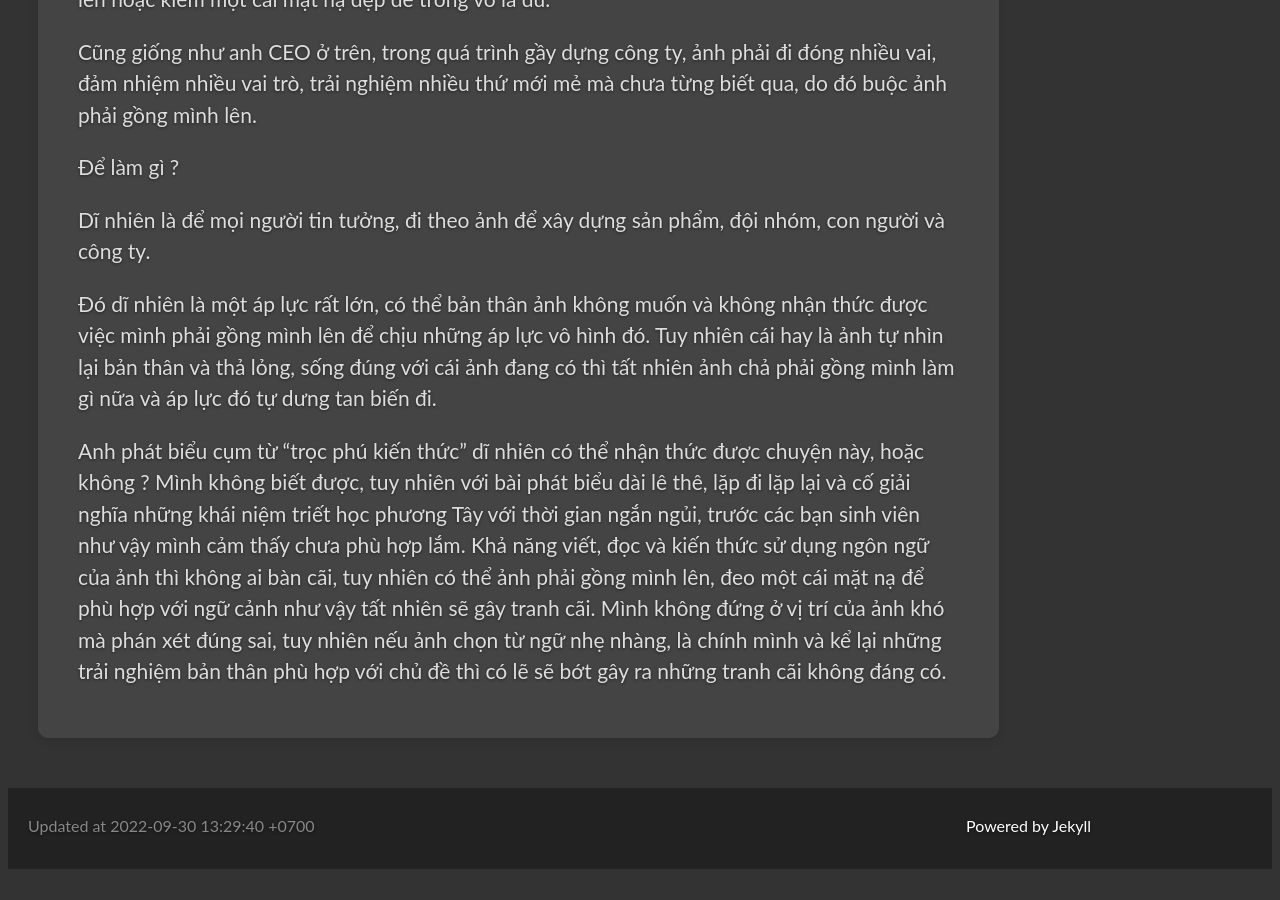
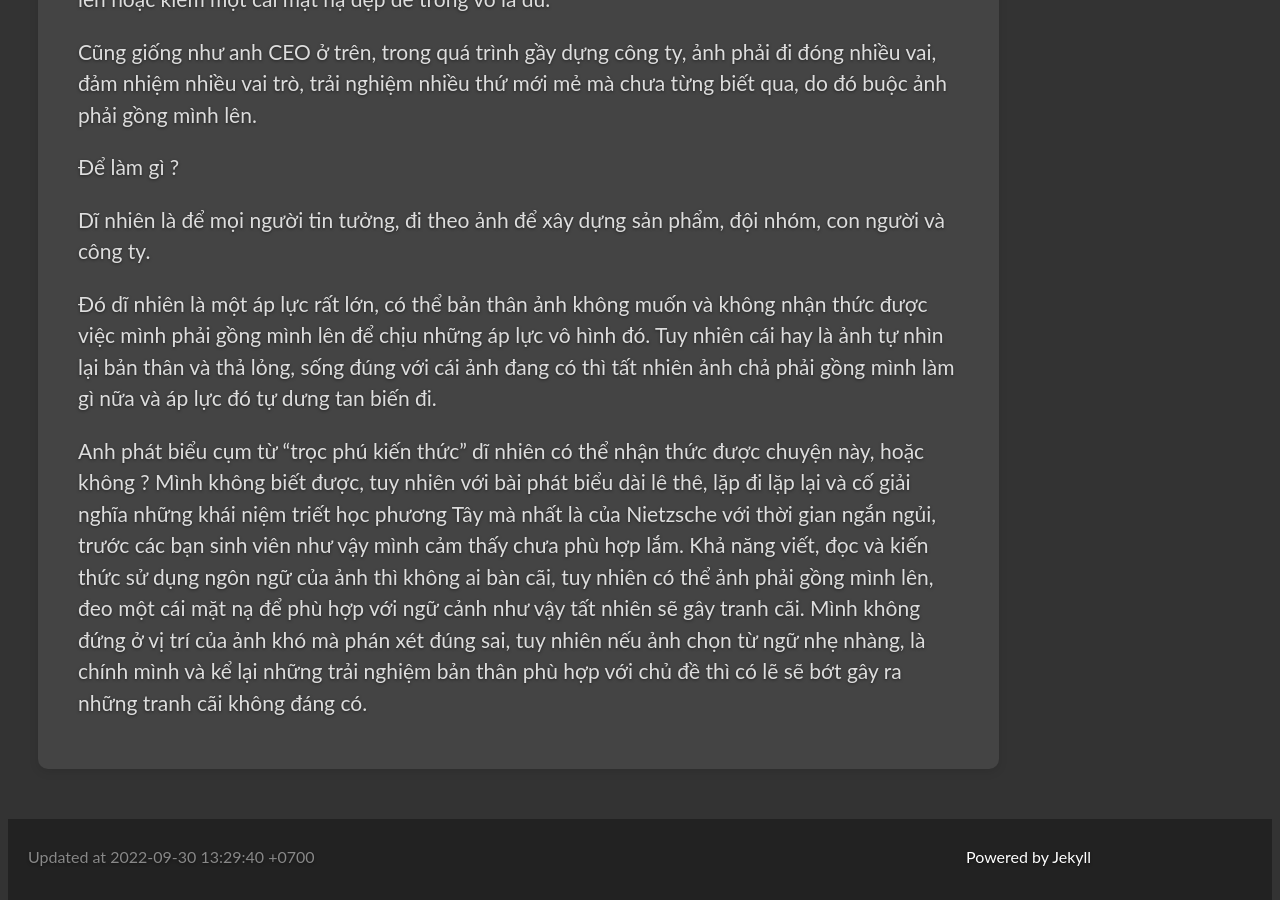
Before and after one commit to vdchuyen/chuyen-vn, a Jekyll site: the page built from _posts/2022-09-30-gong-de-lam-gi.md, in a window 1280 px wide and 900 px high, scrolled down 585 px. Built offline with Jekyll 4.4.1, drawn with Linux system fonts in a browser that asks for light colours; our own code applies the rules of GitHub Pages for plain Markdown files; Markdown is read by kramdown in place of the engine named in the settings; before the commit the page ends 1454 px from its top, so only the background shows below that.

Commit message:
Update 2022-09-30-gong-de-lam-gi.md

```diff
--- a/_posts/2022-09-30-gong-de-lam-gi.md
+++ b/_posts/2022-09-30-gong-de-lam-gi.md
@@ -12,4 +12,4 @@
 
 Đó dĩ nhiên là một áp lực rất lớn, có thể bản thân ảnh không muốn và không nhận thức được việc mình phải gồng mình lên để chịu những áp lực vô hình đó. Tuy nhiên cái hay là ảnh tự nhìn lại bản thân và thả lỏng, sống đúng với cái ảnh đang có thì tất nhiên ảnh chả phải gồng mình làm gì nữa và áp lực đó tự dưng tan biến đi.
 
-Anh phát biểu cụm từ "trọc phú kiến thức" dĩ nhiên có thể nhận thức được chuyện này, hoặc không ? Mình không biết được, tuy nhiên với bài phát biểu dài lê thê, lặp đi lặp lại và cố giải nghĩa những khái niệm triết học phương Tây với thời gian ngắn ngủi, trước các bạn sinh viên như vậy mình cảm thấy chưa phù hợp lắm. Khả năng viết, đọc và kiến thức sử dụng ngôn ngữ của ảnh thì không ai bàn cãi, tuy nhiên có thể ảnh phải gồng mình lên, đeo một cái mặt nạ để phù hợp với ngữ cảnh như vậy tất nhiên sẽ gây tranh cãi. Mình không đứng ở vị trí của ảnh khó mà phán xét đúng sai, tuy nhiên nếu ảnh chọn từ ngữ nhẹ nhàng, là chính mình và kể lại những trải nghiệm bản thân phù hợp với chủ đề thì có lẽ sẽ bớt gây ra những tranh cãi không đáng có.
+Anh phát biểu cụm từ "trọc phú kiến thức" dĩ nhiên có thể nhận thức được chuyện này, hoặc không ? Mình không biết được, tuy nhiên với bài phát biểu dài lê thê, lặp đi lặp lại và cố giải nghĩa những khái niệm triết học phương Tây mà nhất là của Nietzsche với thời gian ngắn ngủi, trước các bạn sinh viên như vậy mình cảm thấy chưa phù hợp lắm. Khả năng viết, đọc và kiến thức sử dụng ngôn ngữ của ảnh thì không ai bàn cãi, tuy nhiên có thể ảnh phải gồng mình lên, đeo một cái mặt nạ để phù hợp với ngữ cảnh như vậy tất nhiên sẽ gây tranh cãi. Mình không đứng ở vị trí của ảnh khó mà phán xét đúng sai, tuy nhiên nếu ảnh chọn từ ngữ nhẹ nhàng, là chính mình và kể lại những trải nghiệm bản thân phù hợp với chủ đề thì có lẽ sẽ bớt gây ra những tranh cãi không đáng có.
```
